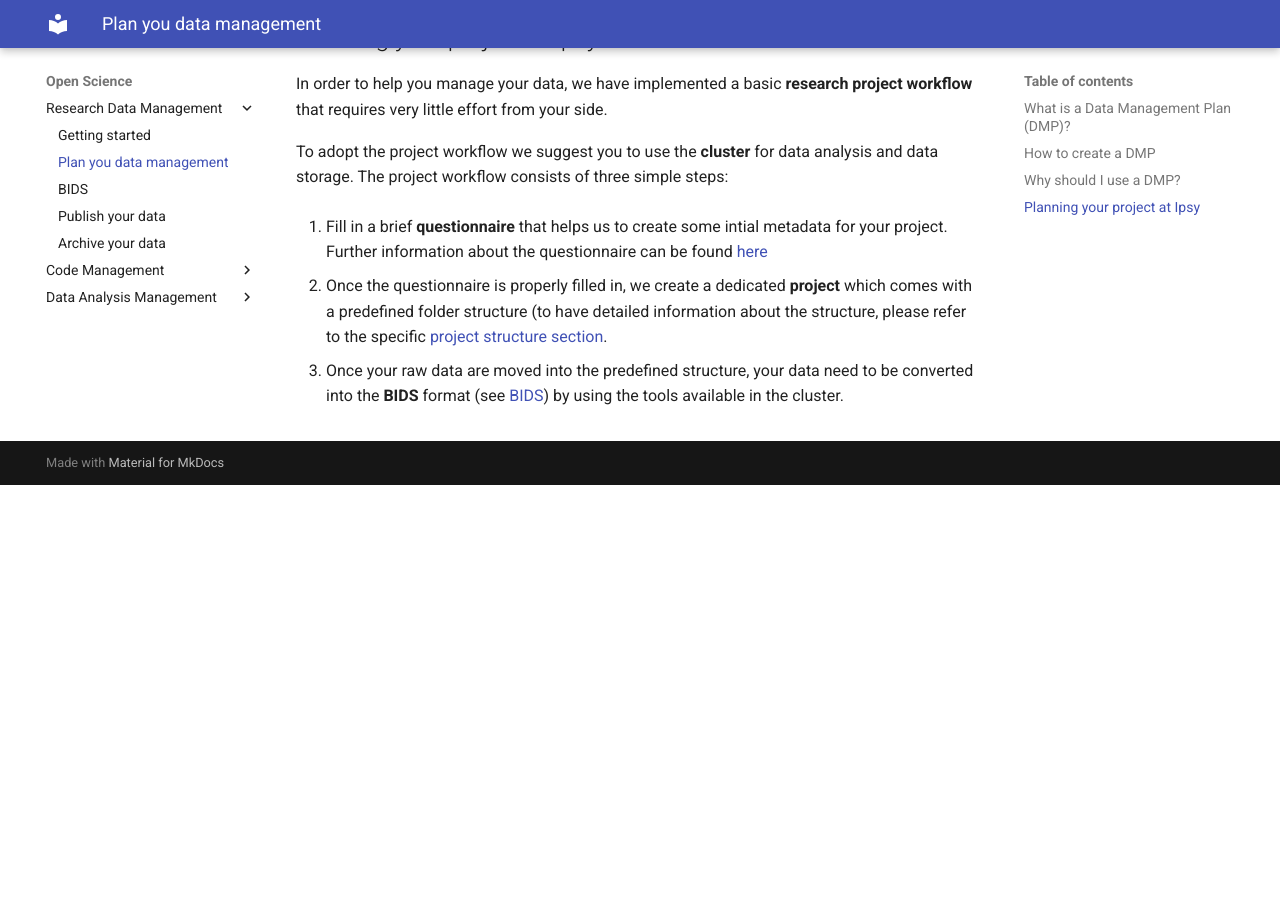
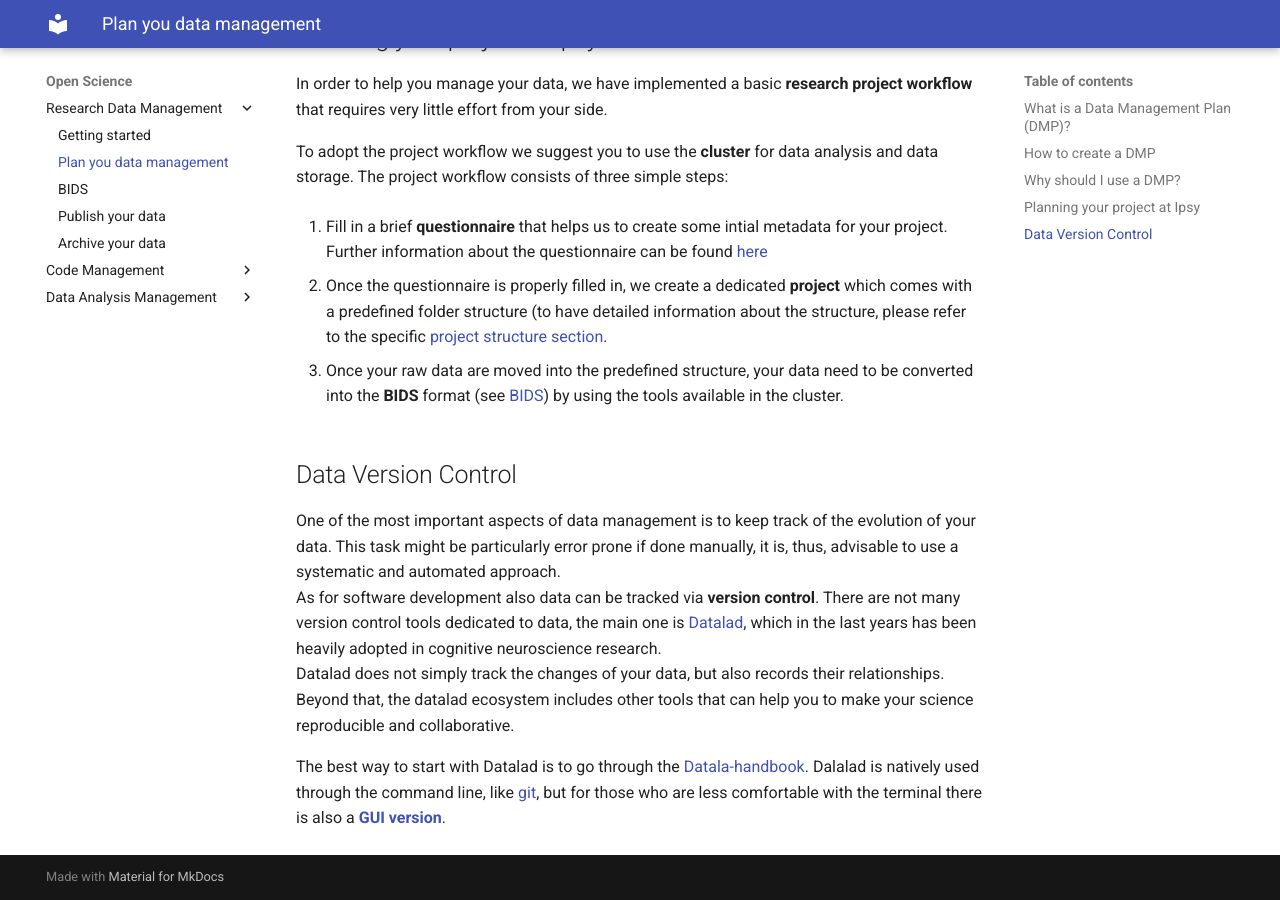
Before and after one commit to pvavra/temp-ipsy, an MkDocs documentation site: the page built from docs/open-science/research-data-management/planning.md, in a window 1280 px wide and 900 px high, scrolled down 1633 px. Built offline with MkDocs 1.6.1 and Material for MkDocs 9.7.7, drawn with Linux system fonts in a browser that asks for light colours; before the commit the page ends 2118 px from its top, so only the background shows below that.

Commit message:
Add Datalad paragraph

```diff
--- a/docs/open-science/research-data-management/planning.md
+++ b/docs/open-science/research-data-management/planning.md
@@ -51,3 +51,13 @@ To adopt the project workflow we suggest you to use the **cluster** for data ana
 
 1. Once your raw data are moved into the predefined structure, your data need to be converted into the **BIDS** format (see [BIDS]) by using the tools available in the cluster.
 [BIDS]: ../research-data-management/bids.md
+
+## Data Version Control
+
+One of the most important aspects of data management is to keep track of the evolution of your data. This task might be particularly error prone if done manually, it is, thus, advisable to use a systematic and automated approach.</b>
+As for software development also data can be tracked via **version control**. There are not many version control tools dedicated to data, the main one is [Datalad](https://www.datalad.org/), which in the last years has been heavily adopted in cognitive neuroscience research.</b>
+Datalad does not simply track the changes of your data, but also records their relationships. Beyond that, the datalad ecosystem includes other tools that can help you to make your science reproducible and collaborative.
+
+
+The best way to start with Datalad is to go through the [Datala-handbook](https://handbook.datalad.org/en/latest/).
+Dalalad is natively used through the command line, like [git](https://git-scm.com/), but for those who are less comfortable with the terminal there is also a [**GUI version**](http://docs.datalad.org/projects/gooey/en/latest/).
```
